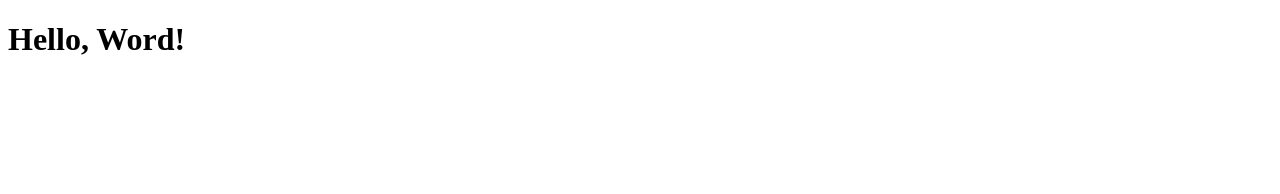
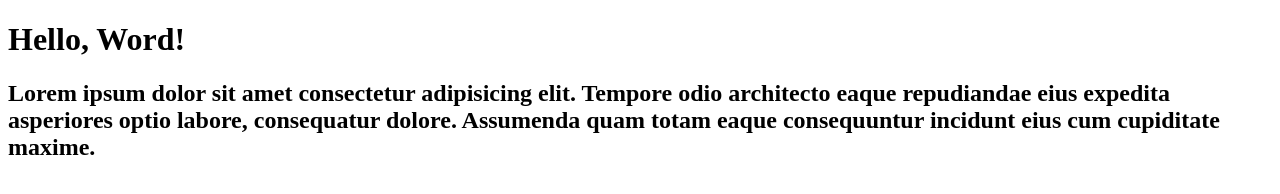
Before and after one commit to Hudson9103/curso-git, a plain HTML site: page index.html in a window 1280 px wide. Drawn offline with Linux system fonts and the light colour scheme.

Commit message:
10° commit - Adicionei O Lorem ipsum no Body

```diff
--- a/index.html
+++ b/index.html
@@ -10,5 +10,8 @@
     <h1>
         Hello, Word!
     </h1>
+    <h2>
+        Lorem ipsum dolor sit amet consectetur adipisicing elit. Tempore odio architecto eaque repudiandae eius expedita asperiores optio labore, consequatur dolore. Assumenda quam totam eaque consequuntur incidunt eius cum cupiditate maxime.
+    </h2>
 </body>
 </html>
```
